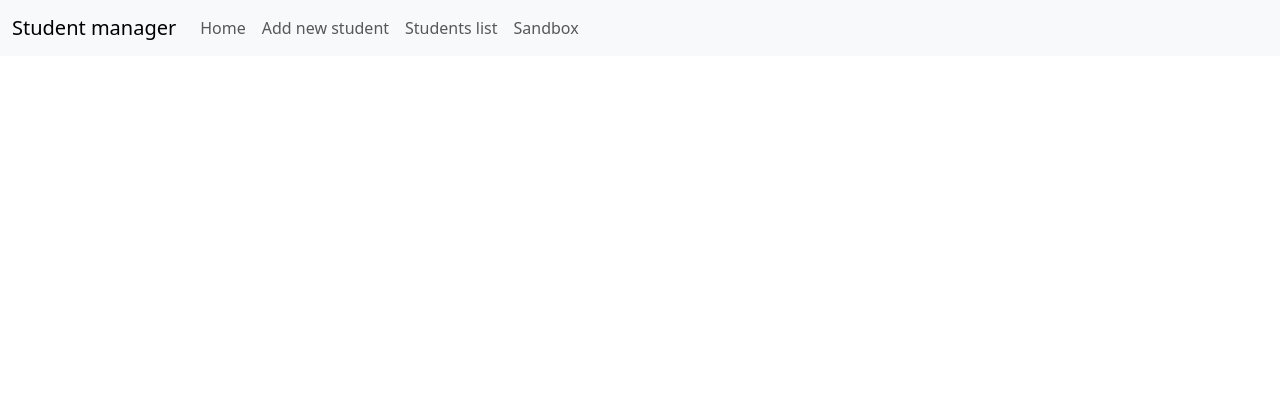
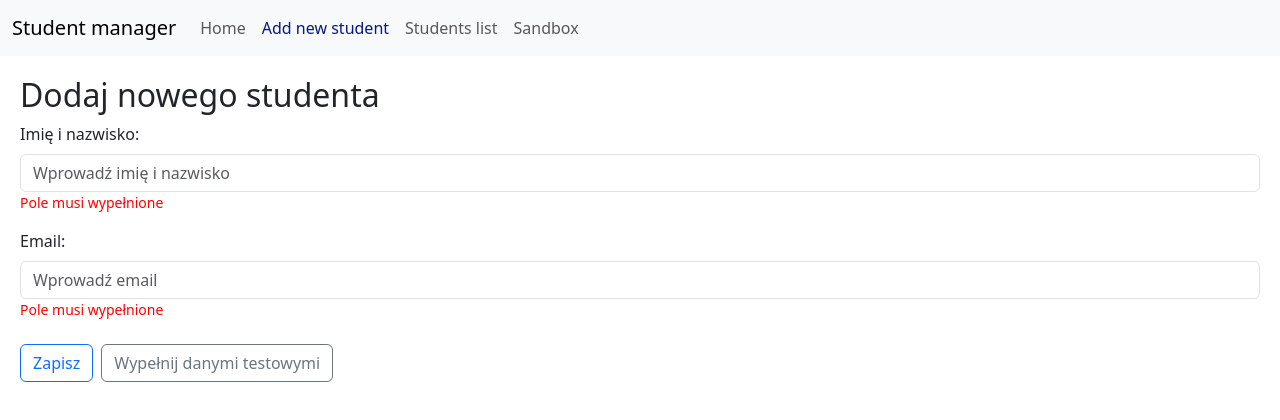
Before and after one commit to Figo96it/AngularSDA, an Angular app: page /add-student in a window 1280 px wide. Before the commit this address led to /. Shown: the top 420 px of the page. Built offline with nearby package versions, Linux system fonts and the light colour scheme.

Commit message:
add new component add-student

```diff
--- /dev/null
+++ b/src/app/add-student/add-student.component.css
@@ -0,0 +1,4 @@
+.error-message {
+    color: red;
+    font-size: 14px;
+}
--- /dev/null
+++ b/src/app/add-student/add-student.component.html
@@ -0,0 +1,57 @@
+<h2>Dodaj nowego studenta</h2>
+
+<form #form="ngForm" (submit)="save(form)">
+    <!-- Pole imię i nazwisko -->
+    <div>
+        <label class="form-label">Imię i nazwisko:</label>
+        <input #name_input="ngModel" [(ngModel)]="student.name" required minlength="5" name="student_name"
+            class="form-control" placeholder="Wprowadź imię i nazwisko" type="text">
+        @if (name_input.hasError('required')){
+        <p class="error-message">Pole musi wypełnione</p>
+        }
+        @if (name_input.hasError('minlength')){
+        <p class="error-message">Pole musi mieć minimum 5 znaków</p>
+        }
+
+    </div>
+
+    <!-- Pole email -->
+    <div>
+        <label class="form-label">Email:</label>
+        <input class="form-control" #email_input="ngModel" name="student_email" required email
+            [(ngModel)]="student.email" placeholder="Wprowadź email" type="email">
+        @if (email_input.hasError('required')){
+        <p class="error-message">Pole musi wypełnione</p>
+        }
+        @if (email_input.hasError('email')){
+        <p class="error-message">Pole musi mieć formę adresu mailowego</p>
+        }
+    </div>
+
+    <!-- Przyciski -->
+    <div class="mt-4">
+        <button [disabled]="isProcessing" class="btn btn-outline-primary me-2">
+            @if(isProcessing){
+            <span class="spinner-border spinner-border-sm" aria-hidden="true"></span>
+            }
+            Zapisz</button>
+        <button (click)="setDefaultValues()" type="button" class="btn btn-outline-secondary">Wypełnij danymi
+            testowymi</button>
+    </div>
+</form>
+
+@if(isValidationError){
+<p class="error-message">Wystąpił przynajmniej jeden błąd w formularzu</p>
+}
+
+@if(isSavedSuccessfuly){
+<div class="mt-2 alert alert-success">
+    Dodano nowego studenta!
+</div>
+}
+
+@if(errorCode){
+<div class="mt-2 alert alert-danger">
+    Wystąpił błąd kod: {{errorCode}}
+</div>
+}
--- /dev/null
+++ b/src/app/add-student/add-student.component.ts
@@ -0,0 +1,66 @@
+import { Component } from '@angular/core';
+import { Student } from '../student';
+import { FormsModule, NgForm } from '@angular/forms';
+import { HttpStudentService } from '../http-student.service';
+import { delay } from 'rxjs';
+
+@Component({
+  selector: 'app-add-student',
+  standalone: true,
+  imports: [FormsModule],
+  templateUrl: './add-student.component.html',
+  styleUrl: './add-student.component.css'
+})
+export class AddStudentComponent {
+  student: Student = new Student(0, "", "");
+  isValidationError = false;
+  isSavedSuccessfuly = false;
+  isProcessing = false;
+  errorCode: string = "";
+
+  constructor(private httpStudentService: HttpStudentService) { }
+
+  setDefaultValues() {
+    this.student.name = "Jan Testowy";
+    this.student.email = "testowy@gmail.com";
+  }
+
+  save(form: NgForm) {
+    this.errorCode = "";
+    this.isSavedSuccessfuly = false;
+
+    if (form.invalid) {
+      this.isValidationError = true;
+      return;
+    }
+
+    this.isProcessing = true;
+    this.isValidationError = false;
+
+    this.httpStudentService.postStudent(this.student)
+      .pipe(delay(2000))
+      .subscribe({
+        next: _ => {
+          this.isProcessing = false;
+          this.isSavedSuccessfuly = true;
+
+          this.student.email = "";
+          this.student.name = "";
+
+          setTimeout(() => {
+            this.isSavedSuccessfuly = false;
+          }, 5000);
+        },
+        error: errorMessage => {
+          this.isProcessing = false;
+
+          this.errorCode = errorMessage.status;
+          setTimeout(() => {
+            this.errorCode = "";
+          }, 5000)
+        }
+      });
+
+
+  }
+}
--- a/src/app/app.routes.ts
+++ b/src/app/app.routes.ts
@@ -2,9 +2,11 @@ import { Routes } from '@angular/router';
 import { HomeComponent } from './home/home.component';
 import { SandboxComponent } from './sandbox/sandbox.component';
 import { StudentListComponent } from './student-list/student-list.component';
+import { AddStudentComponent } from './add-student/add-student.component';
 
 export const routes: Routes = [
     { path: "home", component: HomeComponent },
     { path: "sandbox", component: SandboxComponent },
-    { path: "students", component: StudentListComponent }
+    { path: "students", component: StudentListComponent },
+    { path: "add-student", component: AddStudentComponent }
 ];
--- a/src/app/http-student.service.ts
+++ b/src/app/http-student.service.ts
@@ -6,10 +6,15 @@ import { Student } from './student';
     providedIn: 'root'
 })
 export class HttpStudentService {
+    private url: string = "https://jsonplaceholder.typicode.com/users";
 
     constructor(private httpClient: HttpClient) { }
 
     getStudents() {
         return this.httpClient.get<Student[]>("https://jsonplaceholder.typicode.com/users");
     }
+
+    postStudent(student: Student) {
+        return this.httpClient.post(this.url, student);
+    }
 }
--- a/src/app/navigation/navigation.component.html
+++ b/src/app/navigation/navigation.component.html
@@ -11,7 +11,8 @@
                     <a class="nav-link" [routerLinkActive]="'selected-nav'" [routerLink]="'home'">Home</a>
                 </li>
                 <li class="nav-item">
-                    <a class="nav-link" [routerLinkActive]="'selected-nav'" href="#">Add new student</a>
+                    <a class="nav-link" [routerLinkActive]="'selected-nav'" [routerLink]="'add-student'">Add new
+                        student</a>
                 </li>
                 <li class="nav-item">
                     <a class="nav-link" [routerLinkActive]="'selected-nav'" [routerLink]="'students'">Students
```
